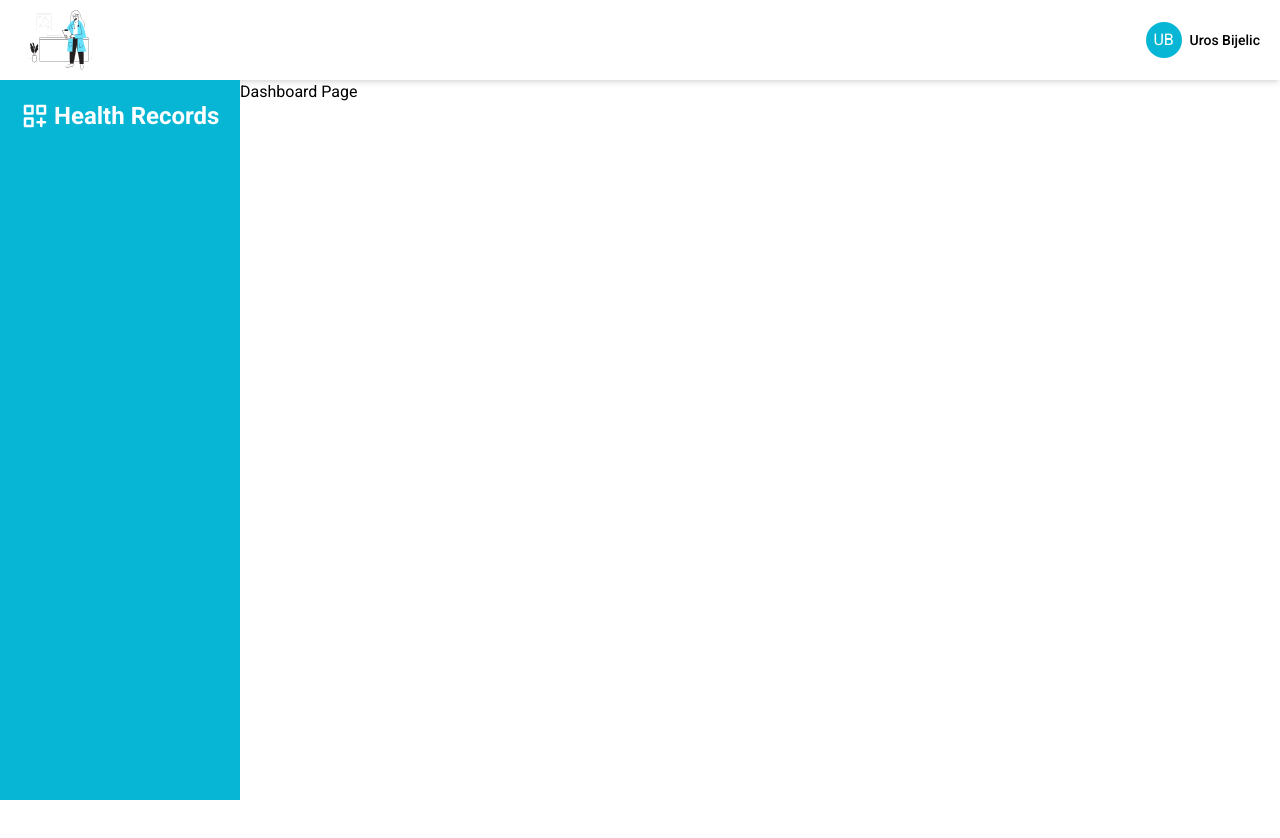
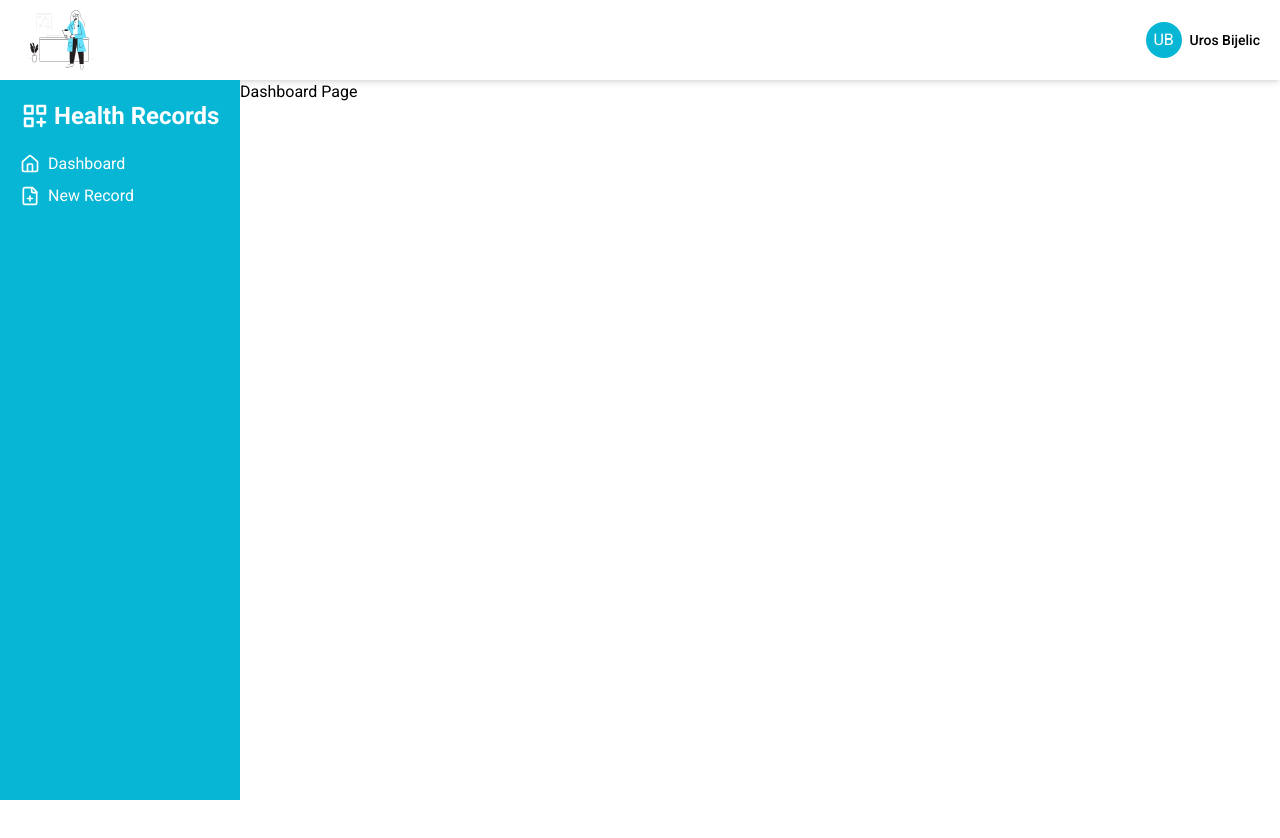
Before and after one commit to urke90/react-health-records, a React (Vite) app: page / in a window 1280 px wide. Shown: the top 838 px of the page. Built offline with nearby package versions, Linux system fonts and the light colour scheme.

Commit message:
add lucide-react lib for icons, add NavLink-s to sideabar for navigation

```diff
--- a/package.json
+++ b/package.json
@@ -10,6 +10,7 @@
     "preview": "vite preview"
   },
   "dependencies": {
+    "lucide-react": "^0.469.0",
     "react": "^18.3.1",
     "react-dom": "^18.3.1",
     "react-router": "^7.1.1"
--- /dev/null
+++ b/src/components/icons/CreateRecord.tsx
@@ -0,0 +1,23 @@
+import type { SVGProps } from 'react';
+
+// ----------------------------------------------------------------
+
+const CreateRecordIcon = (props: SVGProps<SVGSVGElement>) => (
+  <svg
+    xmlns="http://www.w3.org/2000/svg"
+    width={20}
+    height={20}
+    fill="none"
+    stroke="currentColor"
+    strokeLinecap="round"
+    strokeLinejoin="round"
+    strokeWidth={2}
+    className="lucide lucide-file-plus"
+    viewBox="0 0 24 24"
+    {...props}
+  >
+    <path d="M15 2H6a2 2 0 0 0-2 2v16a2 2 0 0 0 2 2h12a2 2 0 0 0 2-2V7Z" />
+    <path d="M14 2v4a2 2 0 0 0 2 2h4M9 15h6M12 18v-6" />
+  </svg>
+);
+export default CreateRecordIcon;
--- /dev/null
+++ b/src/components/icons/Home.tsx
@@ -0,0 +1,24 @@
+import type { SVGProps } from 'react';
+
+// ----------------------------------------------------------------
+
+const HomeIcon = (props: SVGProps<SVGSVGElement>) => (
+  <svg
+    xmlns="http://www.w3.org/2000/svg"
+    width={20}
+    height={20}
+    fill="none"
+    stroke="currentColor"
+    strokeLinecap="round"
+    strokeLinejoin="round"
+    strokeWidth={2}
+    className="lucide lucide-house"
+    viewBox="0 0 24 24"
+    {...props}
+  >
+    <path d="M15 21v-8a1 1 0 0 0-1-1h-4a1 1 0 0 0-1 1v8" />
+    <path d="M3 10a2 2 0 0 1 .709-1.528l7-5.999a2 2 0 0 1 2.582 0l7 5.999A2 2 0 0 1 21 10v9a2 2 0 0 1-2 2H5a2 2 0 0 1-2-2z" />
+  </svg>
+);
+
+export default HomeIcon;
--- a/src/components/layout/Sidebar.tsx
+++ b/src/components/layout/Sidebar.tsx
@@ -1,4 +1,7 @@
+import { NavLink } from 'react-router';
+import CreateRecordIcon from '../icons/CreateRecord';
 import DashboardIcon from '../icons/Dashboard';
+import HomeIcon from '../icons/Home';
 
 // ----------------------------------------------------------------
 
@@ -6,12 +9,23 @@ type Props = {};
 
 const Sidebar = (props: Props) => {
   return (
-    <div className="bg-cyan-500 w-[max(240px)] h-[calc(100vh-80px)] sticky left-0 top-[80px] p-5 text-white">
+    <div className="bg-cyan-500 w-[max(240px)] h-[calc(100vh-80px)] sticky left-0 top-[80px] p-5 text-white flex flex-col gap-5">
       <div className="flex gap-1">
         <DashboardIcon width={30} />
         <h2 className="h2-bold">Health Records</h2>
       </div>
-      <ul></ul>
+      <ul className="flex flex-col gap-2">
+        <li className="hover:translate-x-2 transition">
+          <NavLink to="/" className="flex gap-2 items-center">
+            <HomeIcon /> Dashboard
+          </NavLink>
+        </li>
+        <li className="hover:translate-x-2 transition">
+          <NavLink to="/records/create" className="flex gap-2 items-center">
+            <CreateRecordIcon /> New Record
+          </NavLink>
+        </li>
+      </ul>
     </div>
   );
 };
```
Also changed, not shown: 1 other file (tests, documents, lock files or other folders).
